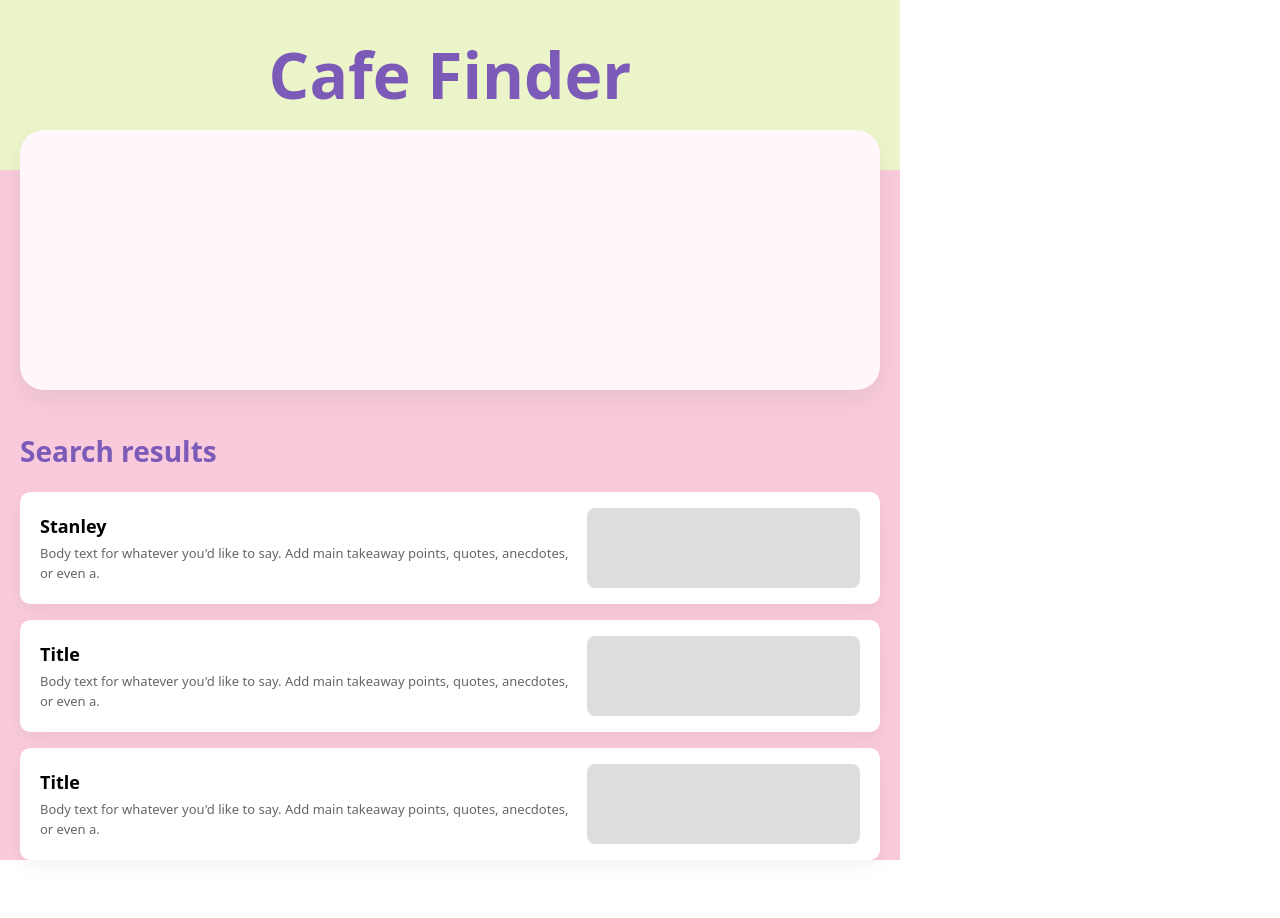
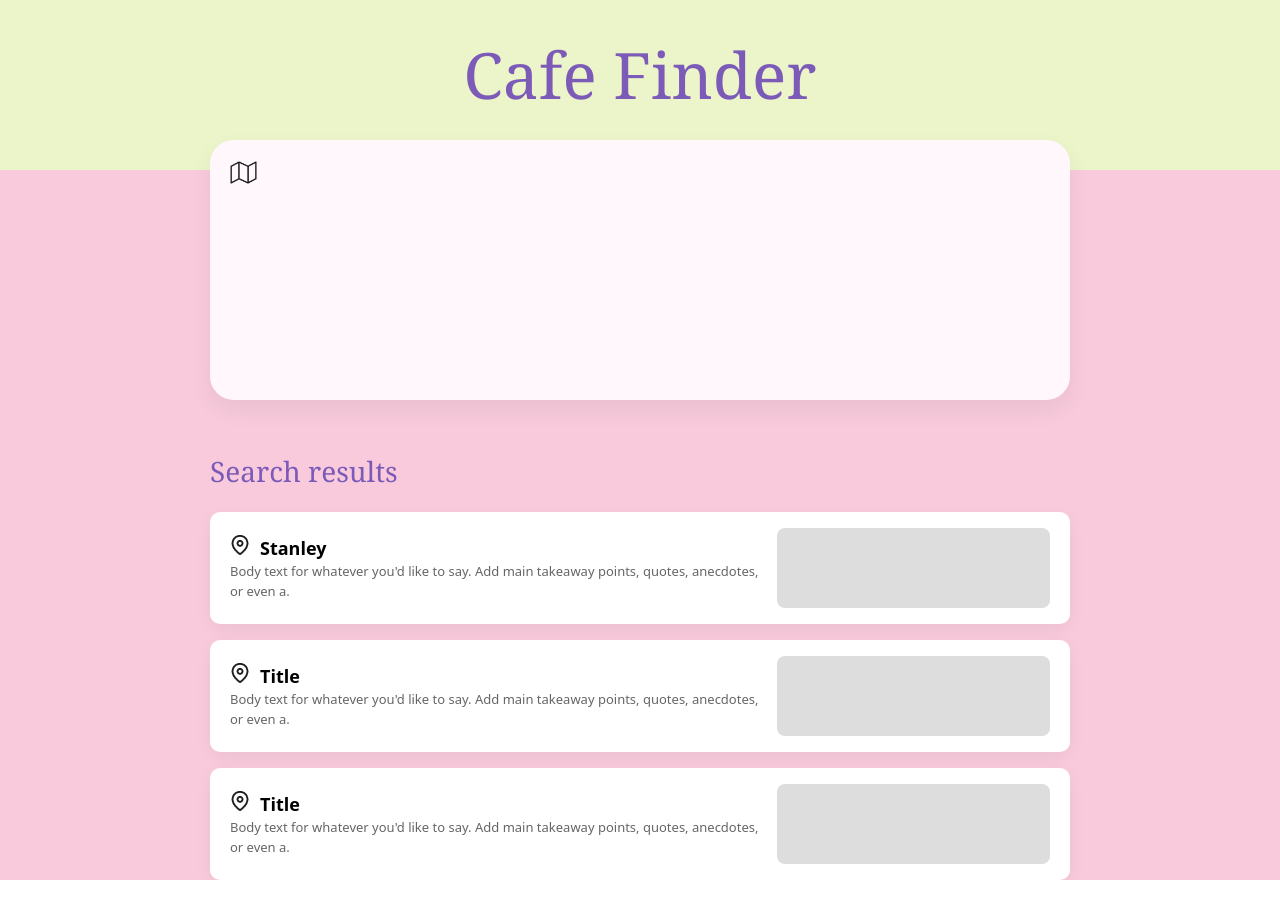
Before and after one commit to nhas0021/Cafe-Finder, a React (Vite) app: page / in a window 1280 px wide. After the commit the page ends 880 px from the top, so only its background shows below. Built offline with nearby package versions, Linux system fonts and the light colour scheme.

Commit message:
Added icons and changed fonts

```diff
--- a/src/App.css
+++ b/src/App.css
@@ -1,3 +1,10 @@
+html, body, #root {
+  margin: 0;
+  padding: 0;
+  width: 100%;
+  height: 100%;
+}
+
 :root {
   --bg-top: #ecf5c9;
   --bg-main: #f8cadc;
@@ -18,13 +25,15 @@
   background: var(--bg-top);
   padding: 40px 0 60px;
   text-align: center;
+  width: 100%;
 }
 
 .header-title {
   margin: 0;
   font-size: 64px;
   color: var(--purple);
-  font-weight: 600;
+  font-weight: 400;
+  font-family:Georgia, 'Times New Roman', Times, serif;
 }
 
 /* Layout below header */
@@ -37,7 +46,7 @@
 /* Map section */
 
 .map-section {
-  padding: 0 20px;
+  padding: 10px 20px;
 }
 
 .map-box {
@@ -45,6 +54,11 @@
   border-radius: var(--radius-large);
   min-height: 260px;
   box-shadow: 0 10px 25px rgba(0, 0, 0, 0.06);
+}
+
+.map {
+  height: 25px;
+  padding: 20px 20px;
 }
 
 /* Results */
@@ -64,6 +78,8 @@
   margin: 0;
   font-size: 28px;
   color: var(--purple);
+  font-weight: 500;
+  font-family:Georgia, 'Times New Roman', Times, serif;
 }
 
 .results-list {
@@ -92,6 +108,9 @@
   margin: 0 0 4px;
   font-size: 18px;
   color: #000;
+  display: inline;
+  padding-left: 10px;
+
 }
 
 .result-card-text {
@@ -105,3 +124,7 @@
   border-radius: 8px;
   background: #ddd; /* placeholder */
 }
+
+.pin {
+  height: 20px;
+}
--- a/src/Components/Map.jsx
+++ b/src/Components/Map.jsx
@@ -2,7 +2,7 @@ function Map() {
   return (
     <section className="map-section">
       <div className="map-box">
-        {/* later: map icon + Google Map */}
+        <img src="src/assets/map.png" className="map"></img>
       </div>
     </section>
   );
--- a/src/Components/ResultCard.jsx
+++ b/src/Components/ResultCard.jsx
@@ -3,7 +3,7 @@ function ResultCard({ cafe }) {
     <article className="result-card">
       <div className="result-card-info">
         {/* later: location icon */}
-        <h3 className="result-card-title">{cafe.name}</h3>
+        <img src="src/assets/pin.png" className="pin"></img><h3 className="result-card-title">{cafe.name}</h3>
         <p className="result-card-text">{cafe.description}</p>
       </div>
 
```
Also changed, not shown: src/assets/map.png (added), src/assets/pin.png (added).
